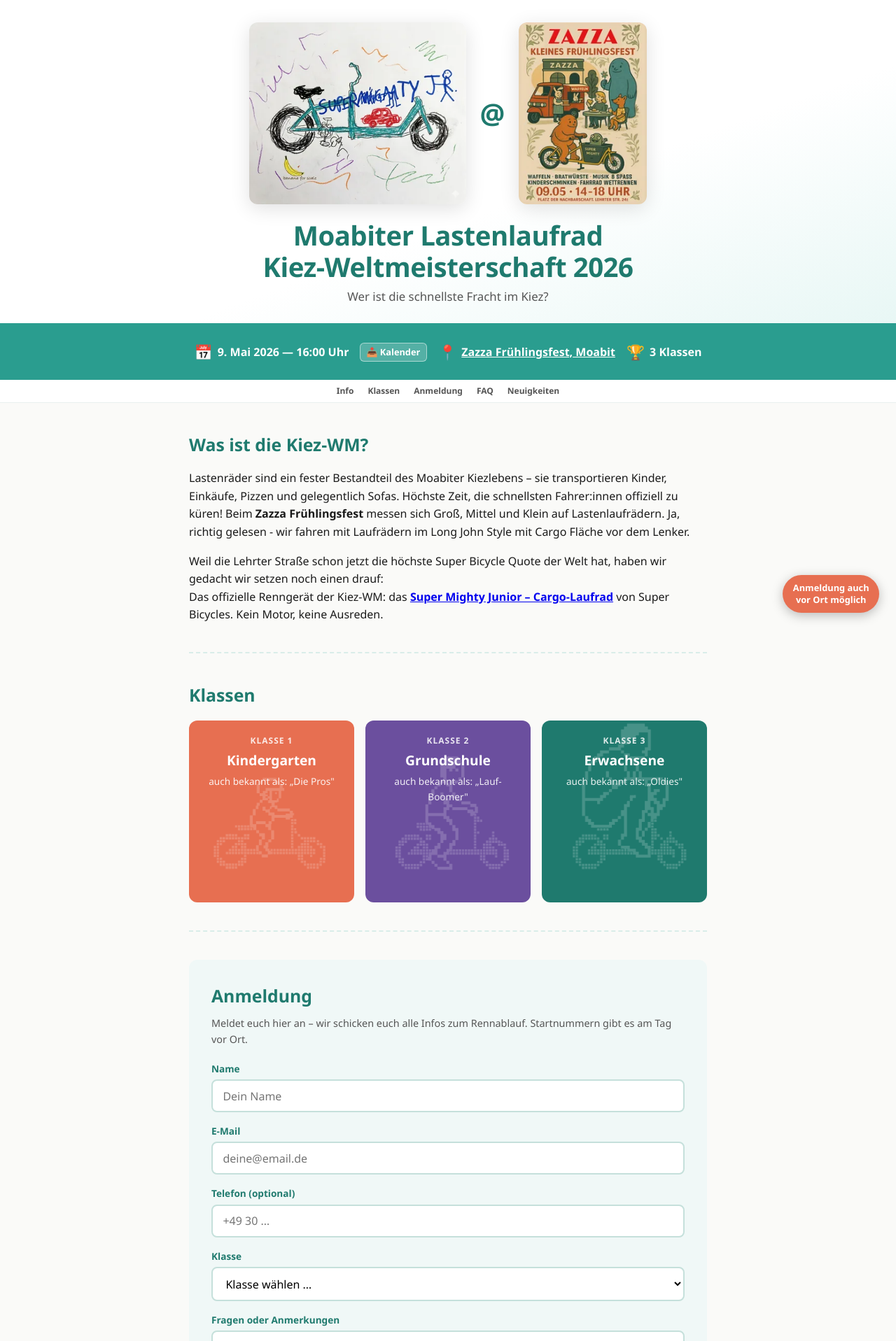
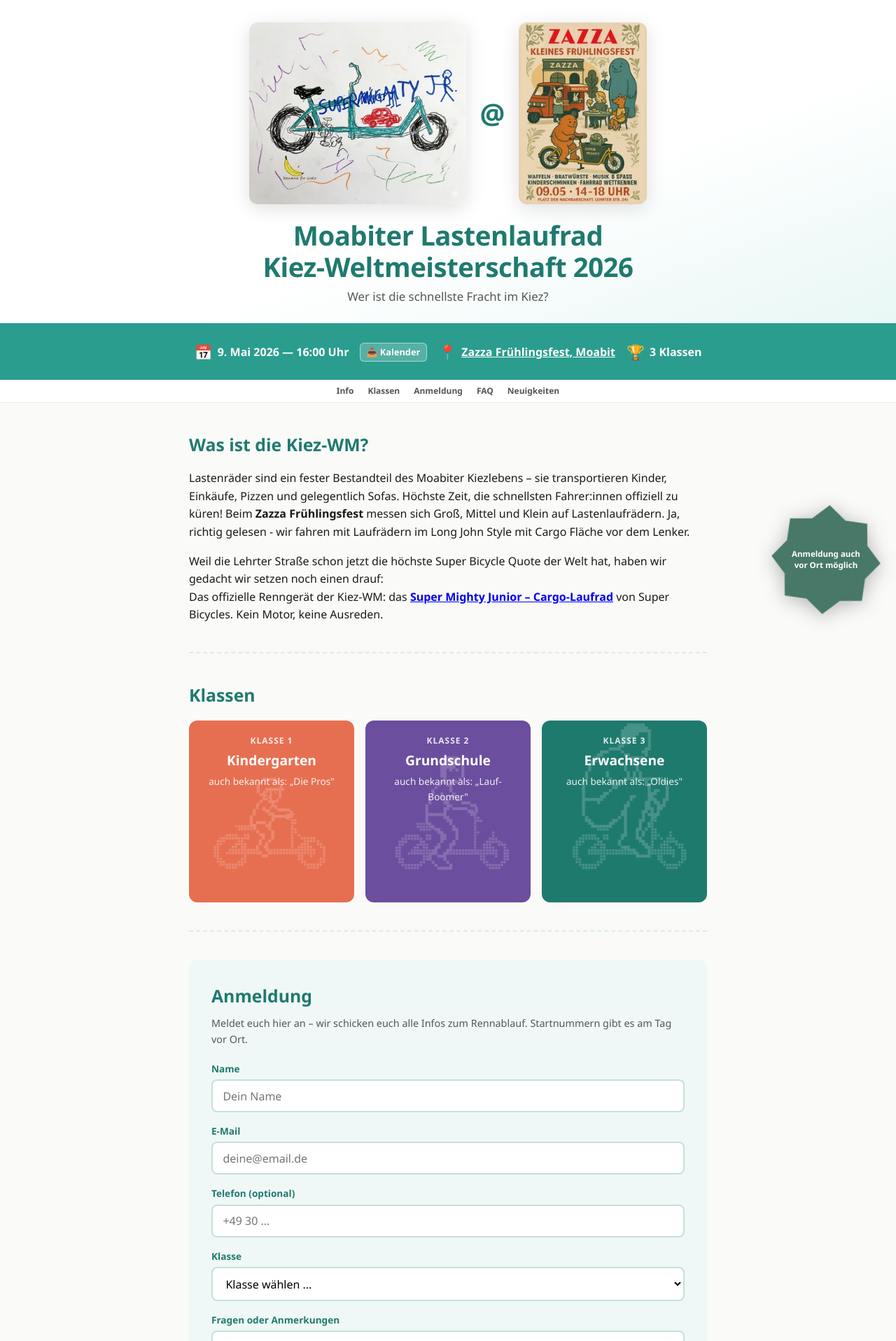
Before and after one commit to falkorichter/moabit-lastenlaufrad-champion-2026, a Jekyll site: the page built from index.html, in a window 1280 px wide. Shown: the top 1917 px of the page at 70% size. Built offline with Jekyll 4.4.1, drawn with Linux system fonts in a browser that asks for light colours.

Commit message:
Spinning sun badge + class icon in dropdown
Badge: 8-spike starburst via clip-path::before, spins at 9s,
cycles orange→purple→teal-dk matching the three class colors.
More breathing room: bottom/right 2.5rem. Drop-shadow follows shape.

Form: silhouette PNG appears inside the select when a class is chosen,
positioned left of the native dropdown arrow via absolute img overlay.

Co-Authored-By: Claude Sonnet 4.6 <noreply@anthropic.com>

```diff
--- a/_layouts/default.html
+++ b/_layouts/default.html
@@ -87,6 +87,22 @@
     document.addEventListener('keydown', function(e) {
       if (e.key === 'Escape') closeDanke();
     });
+
+    (function() {
+      var icons = {
+        'Kindergarten (Pro)':        '/assets/images/size_pro_transparent.png',
+        'Grundschule (Lauf-Boomer)': '/assets/images/size_boomer_transparent.png',
+        'Erwachsene (Oldie)':        '/assets/images/size_oldies_transparent.png'
+      };
+      var sel = document.getElementById('klasse');
+      var img = document.getElementById('klasse-icon');
+      if (!sel || !img) return;
+      sel.addEventListener('change', function() {
+        var src = icons[this.value];
+        if (src) { img.src = src; img.hidden = false; }
+        else      { img.hidden = true; }
+      });
+    })();
   </script>
 </body>
 </html>
--- a/assets/css/style.css
+++ b/assets/css/style.css
@@ -440,25 +440,64 @@ form textarea { resize: vertical; }
 /* ── Floating walk-in badge ── */
 .badge-walkin {
   position: fixed;
-  bottom: 1.5rem;
-  right: 1.5rem;
+  bottom: 2.5rem;
+  right: 2.5rem;
   z-index: 90;
-  background: var(--orange);
+  width: 120px;
+  height: 120px;
+  border-radius: 50%;
+  display: flex;
+  align-items: center;
+  justify-content: center;
+  text-align: center;
   color: #fff;
   font-weight: 700;
-  font-size: .8rem;
-  line-height: 1.3;
-  text-align: center;
+  font-size: .72rem;
+  line-height: 1.35;
   text-decoration: none;
-  padding: .65rem .9rem;
-  border-radius: 50px;
-  box-shadow: 0 4px 16px rgba(0,0,0,.25);
-  transition: transform .15s, box-shadow .15s;
-  max-width: 160px;
+  overflow: visible;
+  isolation: isolate;
+  transition: transform .15s;
+  filter: drop-shadow(0 4px 14px rgba(0,0,0,.28));
 }
-.badge-walkin:hover {
-  transform: translateY(-2px) scale(1.04);
-  box-shadow: 0 8px 24px rgba(0,0,0,.3);
+.badge-walkin:hover { transform: scale(1.08); }
+
+/* 8-spike starburst: outer radius 50% (tips), inner 40% (valleys) */
+.badge-walkin::before {
+  content: '';
+  position: absolute;
+  inset: -18px;
+  clip-path: polygon(
+    34.7% 13.1%, 50%  0%,  65.3% 13.1%,
+    85.4% 14.6%, 86.9% 34.7%, 100% 50%,
+    86.9% 65.3%, 85.4% 85.4%, 65.3% 86.9%,
+    50% 100%,    34.7% 86.9%, 14.6% 85.4%,
+    13.1% 65.3%,  0%  50%,  13.1% 34.7%,
+    14.6% 14.6%
+  );
+  animation: spin-sun 9s linear infinite, sun-colors 6s ease-in-out infinite;
+  z-index: -1;
+}
+
+@keyframes spin-sun   { to { transform: rotate(360deg); } }
+
+/* orange (Kiga) → purple (Grundschule) → teal-dk (Erwachsene) */
+@keyframes sun-colors {
+  0%, 100% { background: var(--orange); }
+  33%       { background: var(--purple); }
+  66%       { background: var(--teal-dk); }
+}
+
+/* ── Class icon overlay on select ── */
+.klasse-wrap { position: relative; }
+.klasse-icon {
+  position: absolute;
+  right: 2.4rem;
+  top: 50%;
+  transform: translateY(-50%);
+  height: 2.2rem;
+  width: auto;
+  pointer-events: none;
 }
 
 .modal-icon { font-size: 3rem; margin-bottom: .75rem; }
--- a/index.html
+++ b/index.html
@@ -145,12 +145,15 @@ title: Moabiter Lastenlaufrad Kiez-WM 2026
 
         <div class="field">
           <label for="klasse">Klasse</label>
+          <div class="klasse-wrap">
+            <img id="klasse-icon" class="klasse-icon" src="" alt="" hidden aria-hidden="true">
             <select id="klasse" name="klasse" required>
               <option value="" disabled selected>Klasse wählen …</option>
               <option value="Kindergarten (Pro)">Kindergarten – Die Pros</option>
               <option value="Grundschule (Lauf-Boomer)">Grundschule – Lauf-Boomer</option>
               <option value="Erwachsene (Oldie)">Erwachsene – Oldies</option>
             </select>
+          </div>
         </div>
 
         <div class="field">
```
Lines whose indentation alone changed are shown as unchanged.
